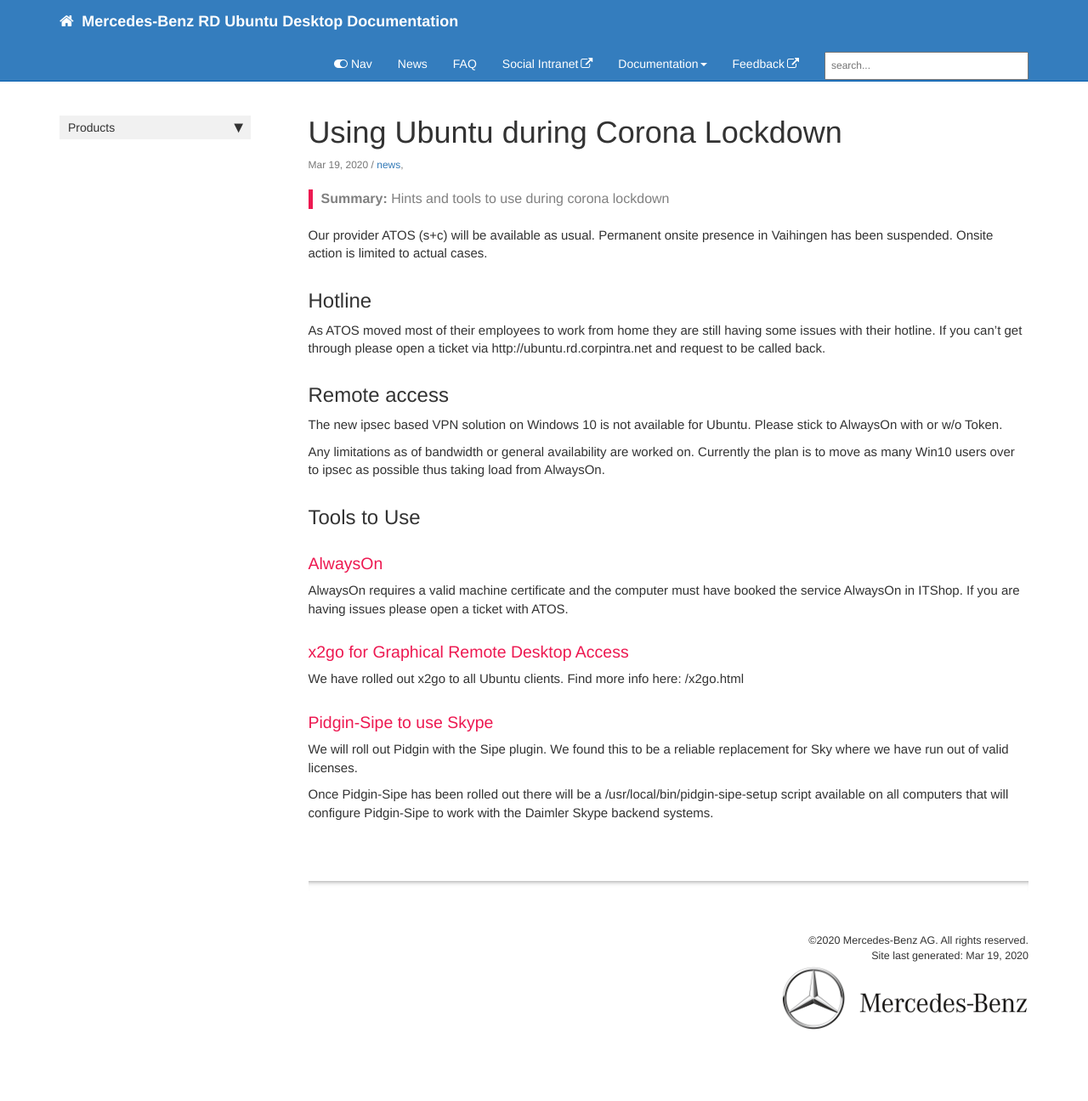
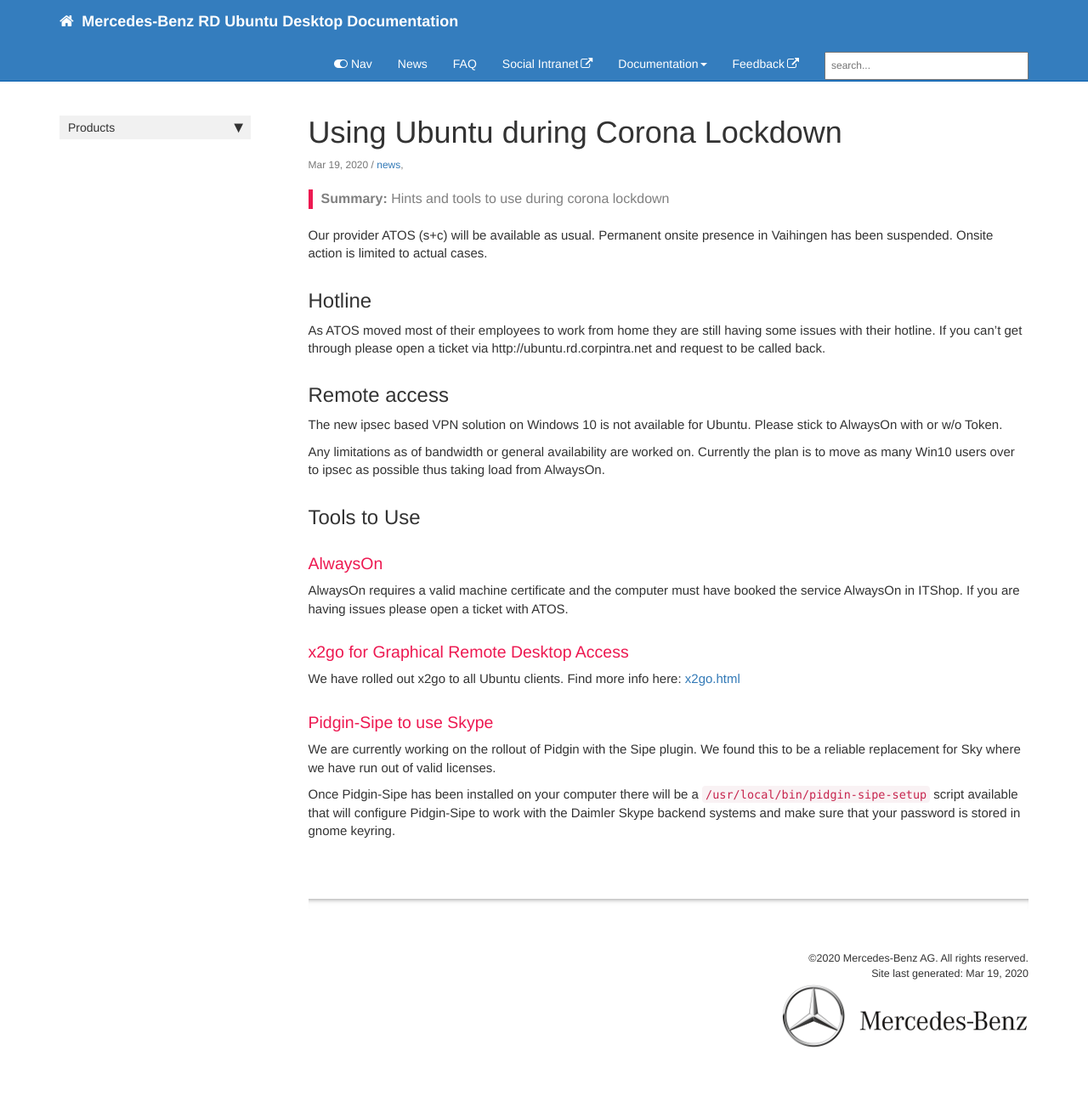
Before and after one commit to RajputPawan/Prometheus, a Jekyll site: the page built from _posts/2020-03-19-ubuntu_and_corona.md, in a window 1280 px wide. Shown: the whole page at 85% size. Built offline with Jekyll 4.4.1, drawn with Linux system fonts in a browser that asks for light colours; comment, search, counter and statistics services are not loaded; before the commit the page ends 1275 px from its top, so only the background shows below that.

Commit message:
new on corona: fix for link and codex

```diff
--- a/_posts/2020-03-19-ubuntu_and_corona.md
+++ b/_posts/2020-03-19-ubuntu_and_corona.md
@@ -7,7 +7,6 @@
 ---
 
 Our provider ATOS (s+c) will be available as usual. Permanent onsite presence in Vaihingen has been suspended. Onsite action is limited to actual cases.
-
 
 ## Hotline
 As ATOS moved most of their employees to work from home they are still having some issues with their hotline. If you can't get through please open a ticket via http://ubuntu.rd.corpintra.net and request to be called back.
@@ -23,12 +22,12 @@
 AlwaysOn requires a valid machine certificate and the computer must have booked the service AlwaysOn in ITShop. If you are having issues please open a ticket with ATOS.
 
 ### x2go for Graphical Remote Desktop Access
-We have rolled out x2go to all Ubuntu clients. Find more info here: /x2go.html
+We have rolled out x2go to all Ubuntu clients. Find more info here: [x2go.html](/x2go.html)
 
 ### Pidgin-Sipe to use Skype
-We will roll out Pidgin with the Sipe plugin. We found this to be a reliable replacement for Sky where we have run out of valid licenses.
+We are currently working on the rollout of Pidgin with the Sipe plugin. We found this to be a reliable replacement for Sky where we have run out of valid licenses.
 
-Once Pidgin-Sipe has been rolled out there will be a /usr/local/bin/pidgin-sipe-setup script available on all computers that will configure Pidgin-Sipe to work with the Daimler Skype backend systems.
+Once Pidgin-Sipe has been installed on your computer there will be a `/usr/local/bin/pidgin-sipe-setup` script available that will configure Pidgin-Sipe to work with the Daimler Skype backend systems and make sure that your password is stored in gnome keyring.
 
 
 {% include links.html %}
```
